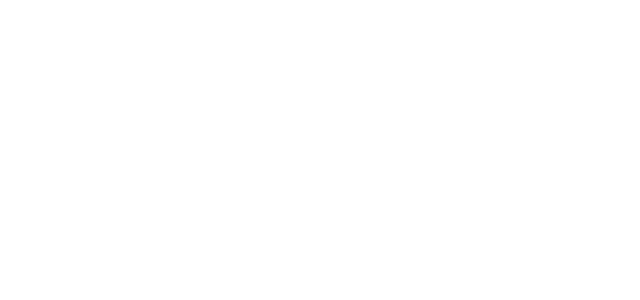
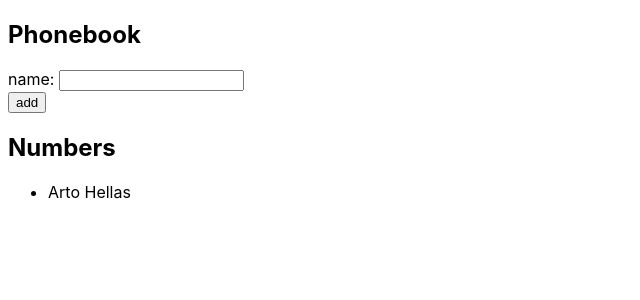
Before and after one commit to baciucristian/fullstackopen-course, a React (Create React App) app in the folder part_2/phonebook/: page / in a window 1280 px wide. Shown: the top 300 px of the page, without its empty margins (0-640 px from the left). Built offline with nearby package versions, Linux system fonts and the light colour scheme; the HTML template or start-up script is replaced by a standard one.

Commit message:
Solution 2.6

```diff
--- a/part_2/phonebook/src/App.js
+++ b/part_2/phonebook/src/App.js
@@ -1,7 +1,44 @@
-import React from 'react';
+import React, {useState} from 'react';
+import Person from './components/Person';
 
-function App() {
-  return <></>;
-}
+const App = () => {
+  const [persons, setPersons] = useState([{name: 'Arto Hellas'}]);
+  const [newName, setNewName] = useState('');
+
+  const addPerson = event => {
+    event.preventDefault();
+    const personObject = {
+      name: newName,
+    };
+
+    setPersons(persons.concat(personObject));
+    setNewName('');
+  };
+
+  const handleNameChange = event => {
+    console.log(event.target.value);
+    setNewName(event.target.value);
+  };
+
+  return (
+    <>
+      <h2>Phonebook</h2>
+      <form onSubmit={addPerson}>
+        <div>
+          name: <input onChange={handleNameChange} />
+        </div>
+        <div>
+          <button type="submit">add</button>
+        </div>
+      </form>
+      <h2>Numbers</h2>
+      <ul>
+        {persons.map(person => (
+          <Person key={person.name} person={person} />
+        ))}
+      </ul>
+    </>
+  );
+};
 
 export default App;
--- /dev/null
+++ b/part_2/phonebook/src/components/Person.js
@@ -0,0 +1,7 @@
+import React from 'react';
+
+const Person = ({person}) => {
+  return <li>{person.name}</li>;
+};
+
+export default Person;
--- a/part_2/phonebook/src/index.css
+++ b/part_2/phonebook/src/index.css
@@ -1,5 +1,4 @@
 body {
-  margin: 0;
   font-family: -apple-system, BlinkMacSystemFont, 'Segoe UI', 'Roboto', 'Oxygen',
     'Ubuntu', 'Cantarell', 'Fira Sans', 'Droid Sans', 'Helvetica Neue',
     sans-serif;
```
